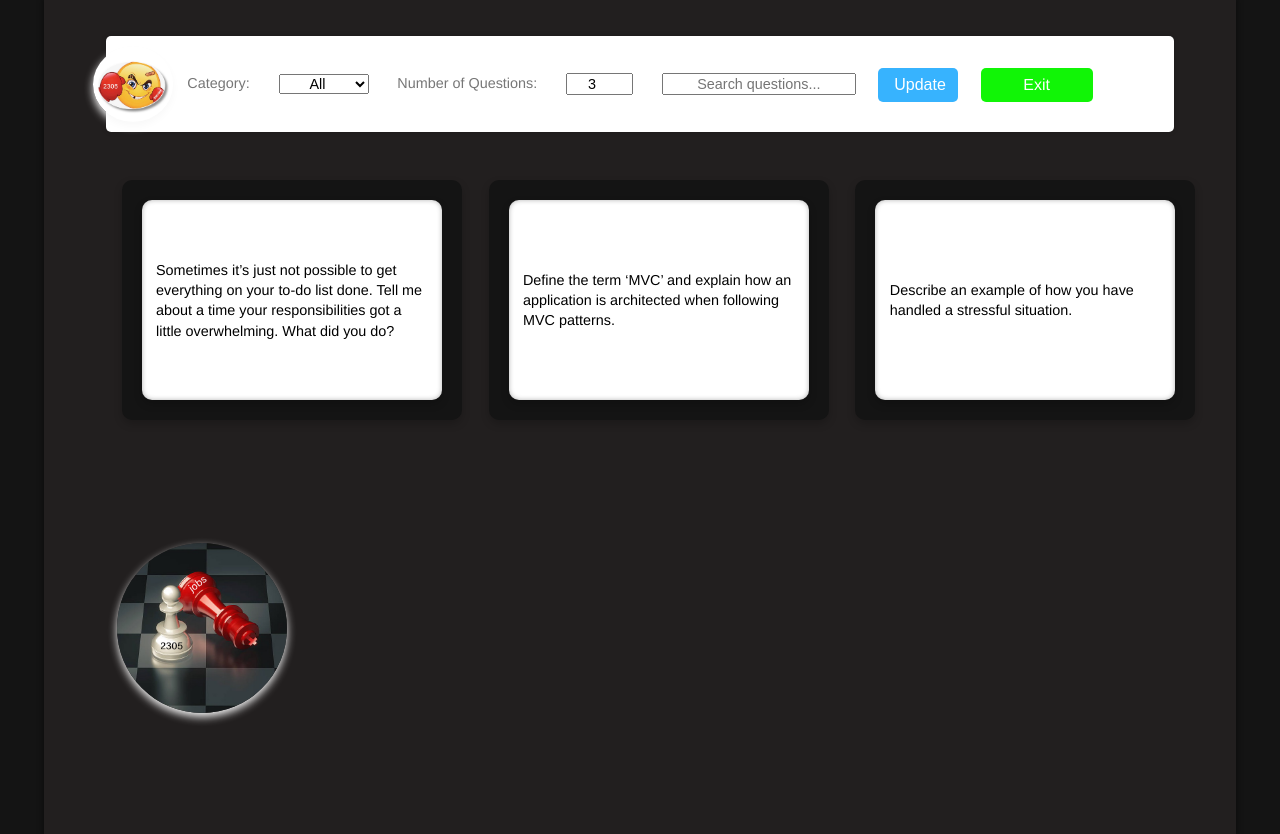
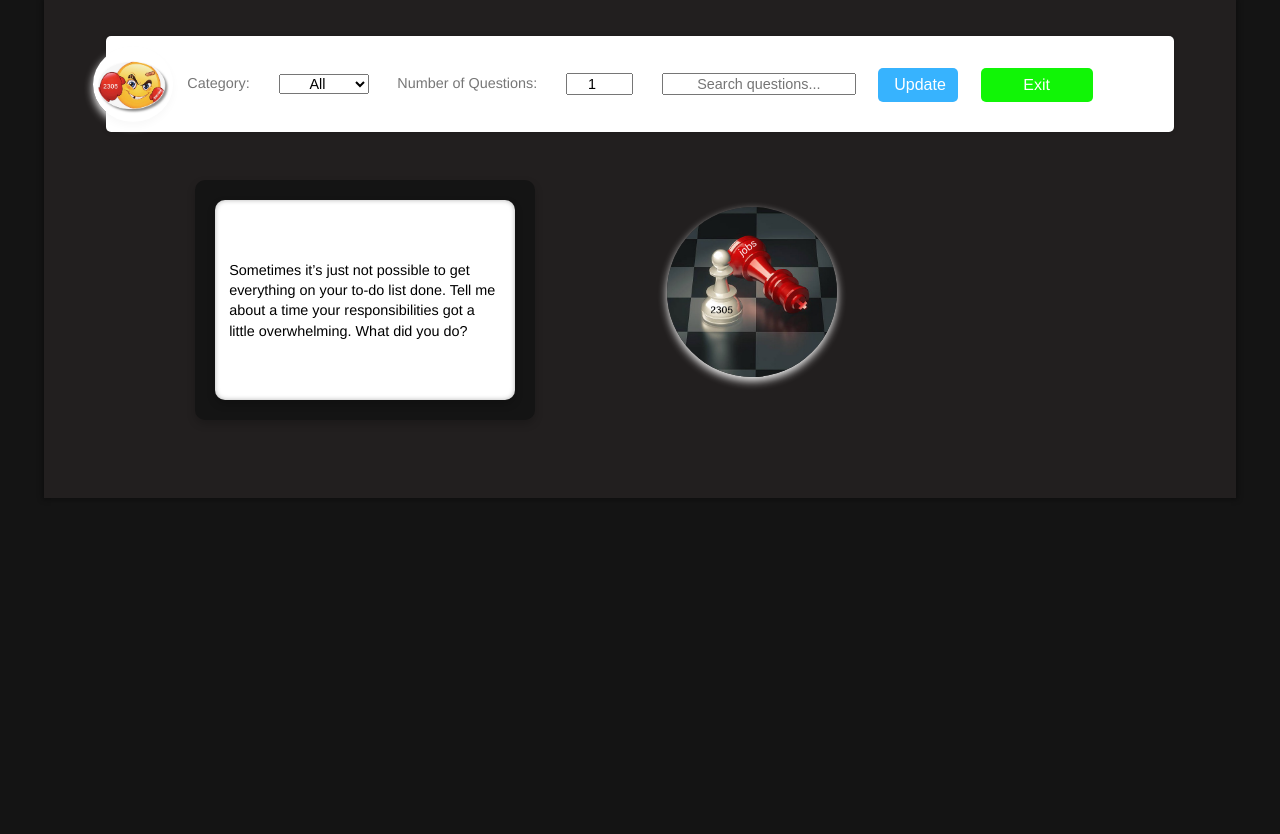
Before and after one commit to Sulton88Mehron90/interview-prep-questions, a React (Create React App) app: page /flashcards in a window 1280 px wide. After the commit the page ends 800 px from the top, so only its background shows below. Built offline with nearby package versions, Linux system fonts and the light colour scheme.

Commit message:
Add refresh img buttons in the form and in the grid

```diff
--- a/src/Components/FlashcardContainer/FlashcardContainer.js
+++ b/src/Components/FlashcardContainer/FlashcardContainer.js
@@ -23,7 +23,7 @@
   const location = useLocation();
 
   const [category, setCategory] = useState(location.state?.category || 'all');
-  const [numberOfQuestions, setNumberOfQuestions] = useState(location.state?.numberOfQuestions || 3);
+  const [numberOfQuestions, setNumberOfQuestions] = useState(location.state?.numberOfQuestions || 1);
   const [filteredFlashcards, setFilteredFlashcards] = useState([]);
   const [flippedStates, setFlippedStates] = useState({});
   const [searchQuery, setSearchQuery] = useState('');
```
